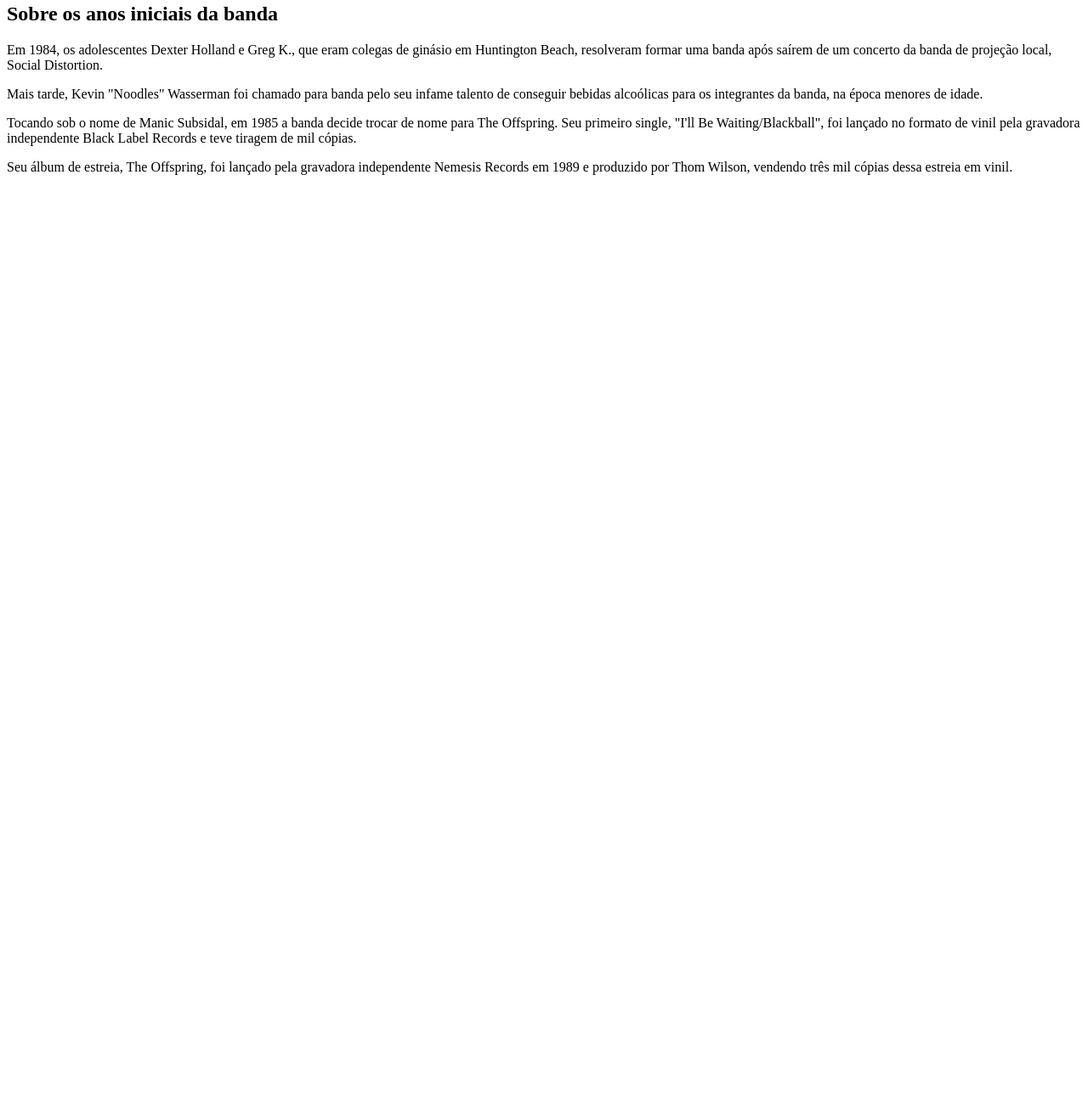
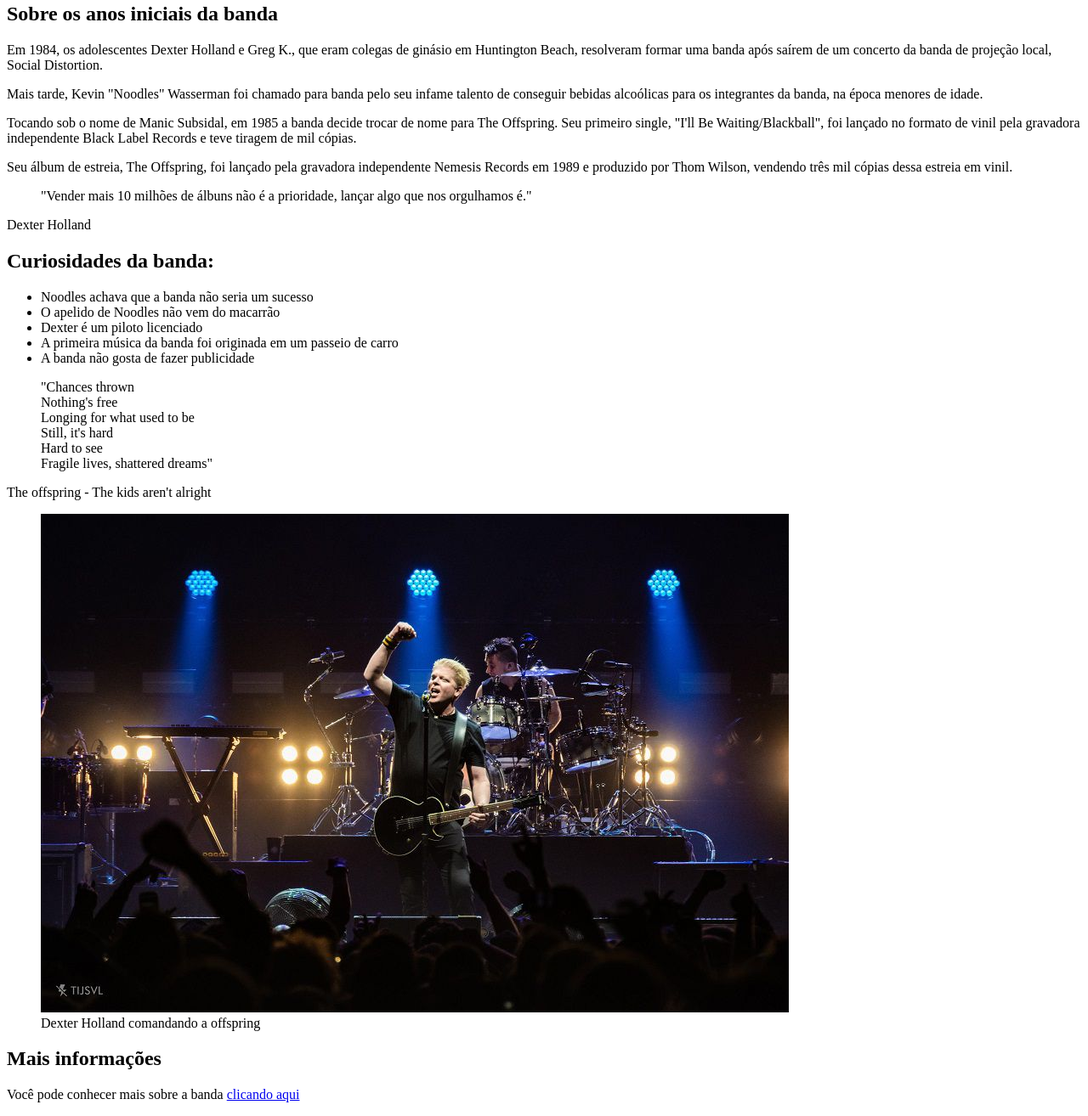
Before and after one commit to maxwelljustino/Tributo, a plain HTML site: page index.html in a window 1280 px wide. Shown: the part 666-1980 px from the top of the page at 85% size. Before the commit the page ends 888 px from the top, so only its background shows below. Drawn offline with Linux system fonts and the light colour scheme; files that its build step writes are made by us from their sources.

Commit message:
Conclusão do HTML

```diff
--- a/index.html
+++ b/index.html
@@ -54,6 +54,53 @@
             </p>
 
         </div>
+        <!-- Container de citação -->
+        <div class="quotes-container">
+            <blockquote>
+                "Vender mais 10 milhões de álbuns não é a prioridade, lançar algo que
+                nos orgulhamos é."
+            </blockquote>
+            <p>Dexter Holland</p>
+        </div>
+        <!-- Curiosidades -->
+        <div class="curiosities-container">
+            <h2>Curiosidades da banda:</h2>
+            <ul>
+                <li>Noodles achava que a banda não seria um sucesso</li>
+                <li>O apelido de Noodles não vem do macarrão</li>
+                <li>Dexter é um <span class="bold">piloto</span> licenciado </li>
+                <li>A primeira música da banda foi originada em um passeio de carro</li>
+                <li>A banda não gosta de fazer publicidade</li>
+            </ul>
+        </div>
+        <!-- Segunda citação -->
+        <div class="quotes-container">
+            <blockquote>
+                "Chances thrown <br />
+                Nothing's free <br />
+                Longing for what used to be <br />
+                Still, it's hard <br />
+                Hard to see <br />
+                Fragile lives, shattered dreams"
+            </blockquote>
+            <p>The offspring - The kids aren't alright</p>
+        </div>
+        <!-- Segunda imagem -->
+        <div class="img-bold">
+            <figure>
+                <img src="img/offspring_2.jpeg" alt="The offspring em um show">
+                <figcaption>Dexter Holland comandando a offspring</figcaption>
+            </figure>
+        </div>
+        <!-- Mais informações -->
+        <div class="moreinfo-container">
+            <h2>Mais informações</h2>
+            <p>Você pode conhecer mais sobre a banda
+            <a href="https://pt.wikipedia.org/wiki/The_Offspring"
+            >clicando aqui</a> </p>
+        </div>
+
+
     </div>
 </body>
 
```
